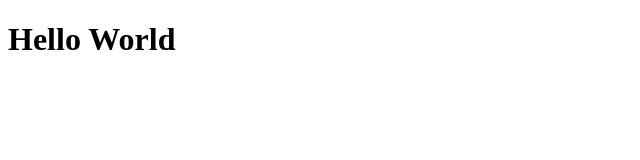
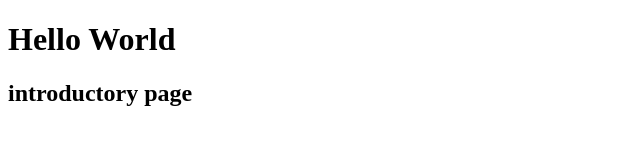
Before and after one commit to deepthimedisetty23/git-intro1, a plain HTML site: page index.html in a window 1280 px wide. Shown: the whole page, without its empty margins (0-640 px from the left). Drawn offline with Linux system fonts and the light colour scheme.

Commit message:
adding changes

```diff
--- a/index.html
+++ b/index.html
@@ -7,5 +7,6 @@
 </head>
 <body>
     <h1>Hello World</h1>
+    <h2>introductory page</h2>
 </body>
 </html>
```
